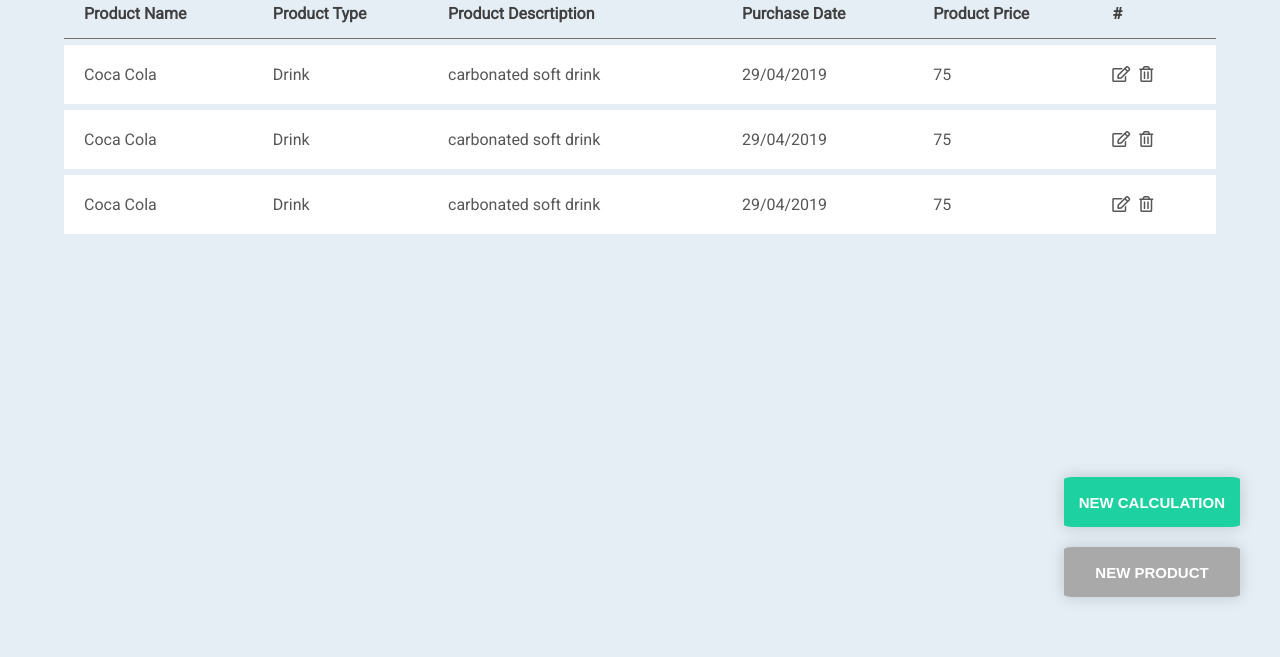
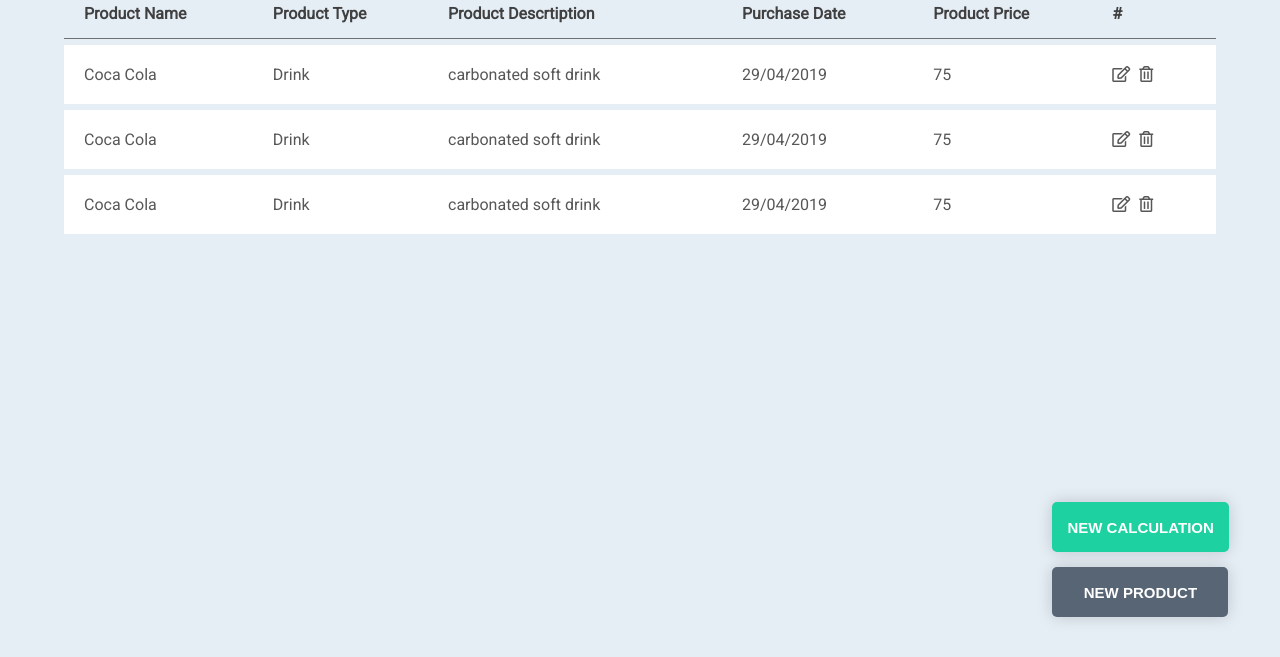
Before and after one commit to vlatkotodorovski/expenses-calculator, a plain HTML site: page html-css/proekt1/products.html in a window 1280 px wide. Shown: the part 143-800 px from the top of the page. Drawn offline with Linux system fonts and the light colour scheme.

Commit message:
modified product buttons

```diff
--- a/html-css/proekt1/style.css
+++ b/html-css/proekt1/style.css
@@ -281,10 +281,10 @@
 }
 
 .table-row , td  {
-    Font-size: 16px;
-    Color: #575757;
-    Background: #fff;
-    Padding: 20px;
+    font-size: 16px;
+    color: #575757;
+    background: #fff;
+    padding: 20px;
 
 }
 
@@ -292,36 +292,45 @@
     margin-right: 5px;
 }
 
+.products-buttons {
+    position: fixed;
+    right: 4%;
+    bottom: 5%;
+    display: flex;
+    flex-direction: column;
+    justify-content: space-around;
+    align-items: flex-start;
+
+}
+
 .product-button-green {
     font-size: 15px;
     font-weight: bold;
     padding: 15px;
-    Color: #fff;
+    color: #fff;
     background: #1DD1A1;
     height: 50px;
     box-shadow: 0px 0px 16px rgba(0, 0, 0, 0.17);
-    position: fixed;
-    right: 40px;
-    bottom: 130px;
-    border-radius: 5% 5% 5% 5%;
+    border-radius: 5px 5px 5px 5px;
     border: 0;
     cursor: pointer;
+    margin-bottom: 15px;
 
 
 }
 
 .product-button-grey {
-    Font-size: 15px;
+    font-size: 15px;
     font-weight: bold;
     color: #fff;
-    background:darkgray;
+    background:#576574;
     height: 50px;
     box-shadow: 0px 0px 16px rgba(0, 0, 0, 0.17);
-    position: fixed;
+    /* position: fixed;
     right: 40px;
-    bottom: 60px;
+    bottom: 60px; */
     border: 0;
-    border-radius: 5% ;
+    border-radius: 5px 5px 5px 5px ;
     width: 176px;
     cursor: pointer;
 }
```
